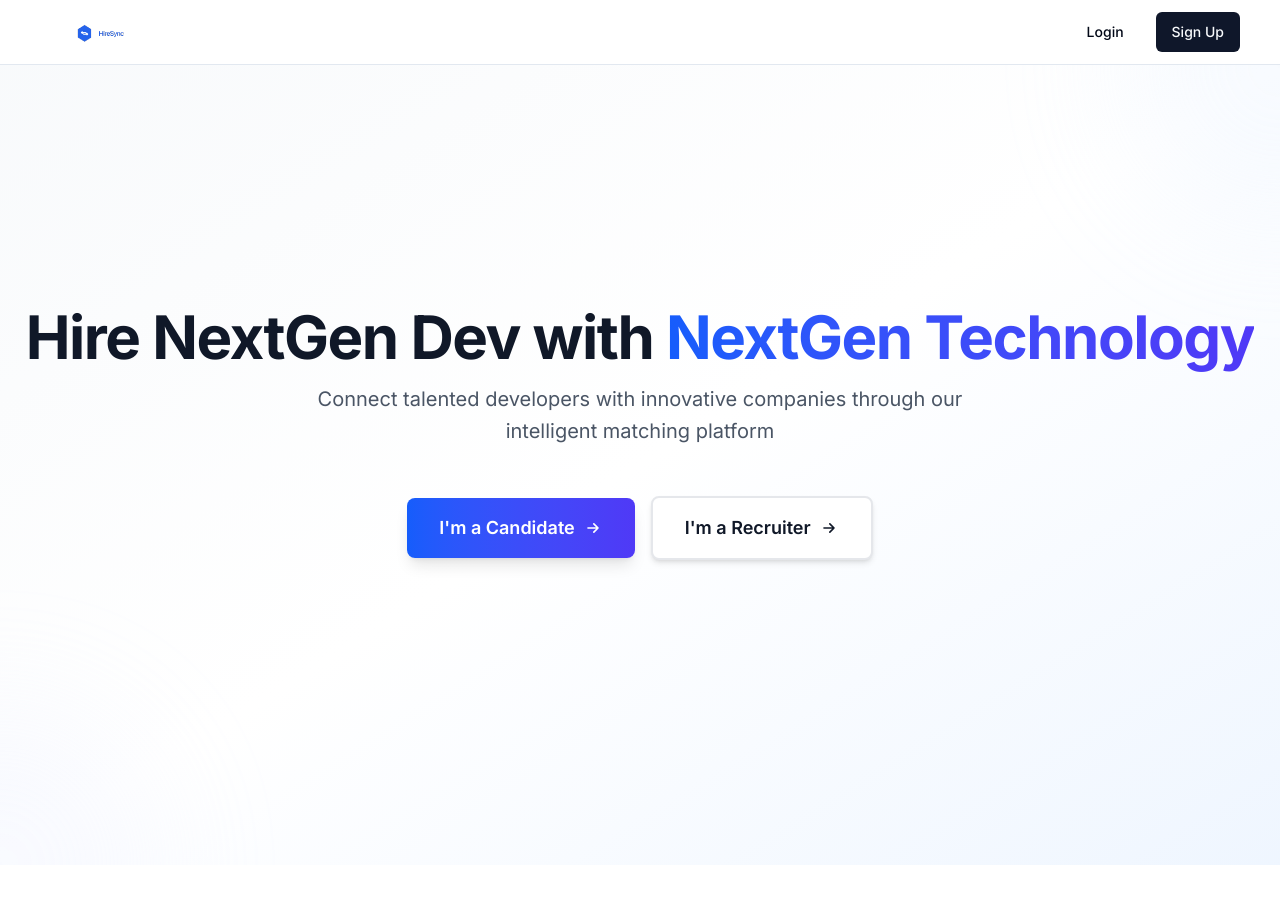
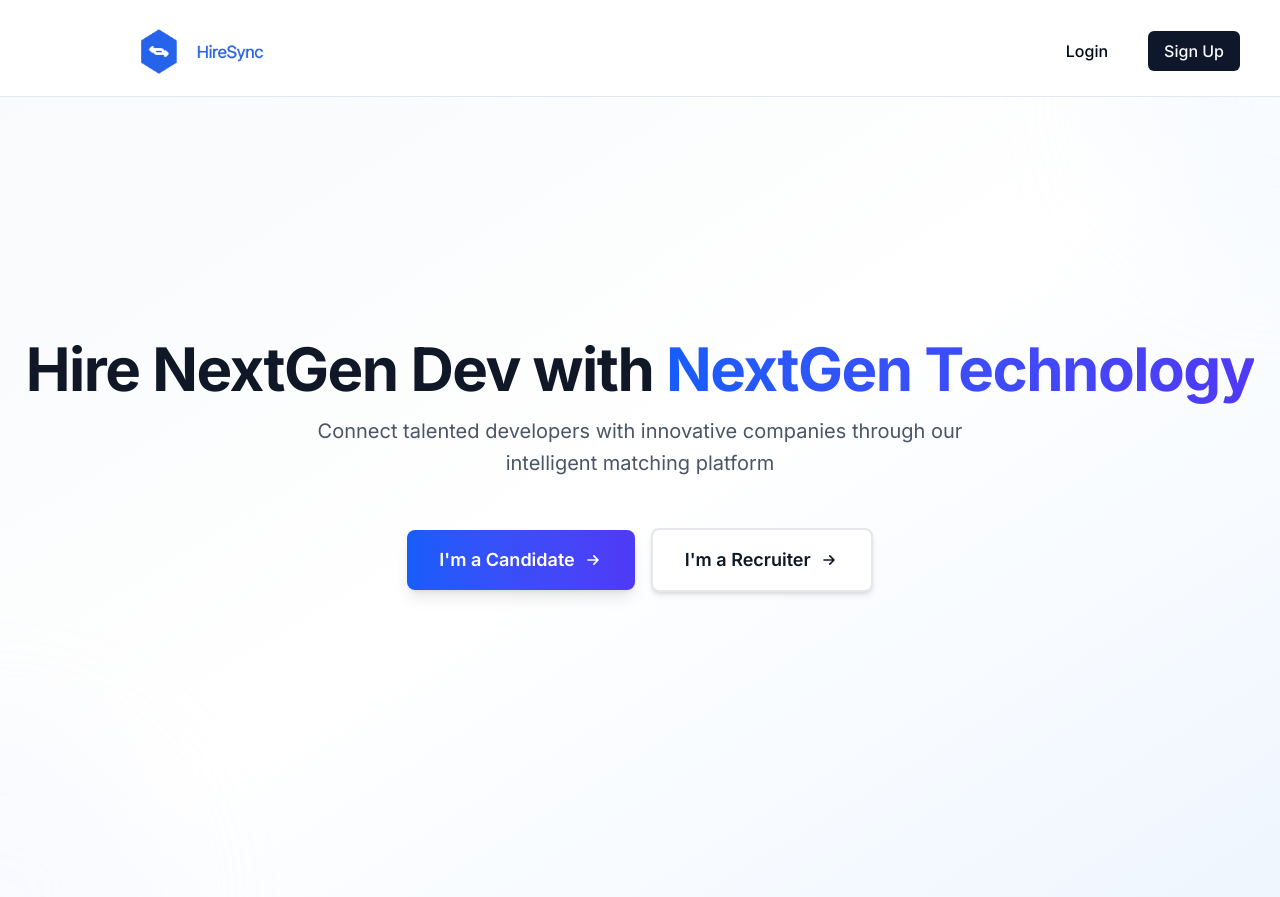
Before and after one commit to shrsijan/HireSync, a Next.js app in the folder frontend/: page / in a window 1280 px wide. Before the commit the page ends 865 px from the top, so only its background shows below. Built offline with nearby package versions, Linux system fonts and the light colour scheme; no server answers.

Commit message:
Merge updated navbar.tsx from prakriti-dev

```diff
--- a/frontend/components/navbar.tsx
+++ b/frontend/components/navbar.tsx
@@ -1,3 +1,4 @@
+// components/navbar.tsx
 "use client"
 
 import Link from "next/link"
@@ -10,51 +11,55 @@ export function Navbar() {
 
   return (
     <nav className="border-b">
-      <div className="container mx-auto flex h-16 items-center px-10">
-        <Link href="/" className="mr-6" aria-label="Hiresync home">
+      <div className="container mx-auto flex h-24 items-center px-10">
+
+        {/* Logo */}
+        <Link
+          href="/"
+          className="mr-8 flex items-center"
+          aria-label="Hiresync home"
+        >
           <Image
             src="/logo.svg"
             alt="Hiresync"
-            width={120}
-            height={28}
-            sizes="120px"
+            width={320}    // ⬅️ Increased size further
+            height={110}
             priority
           />
         </Link>
 
-        {status === "authenticated" && (
-          <div className="mx-6 flex items-center space-x-4 lg:space-x-6">
-            <Link
-              href="/dashboard"
-              className="text-sm font-medium transition-colors hover:text-primary"
-            >
-              Dashboard
-            </Link>
-          </div>
-        )}
-
-        <div className="ml-auto flex items-center space-x-4">
+        {/* Right side (Login / Logout) */}
+        <div className="ml-auto flex items-center space-x-6">
           {status === "loading" ? (
             <div className="h-9 w-32" />
           ) : session ? (
             <Button
               variant="ghost"
-              className="text-sm font-medium"
+              className="text-lg font-bold mt-1.5"   // ⬅️ Lowered slightly
               onClick={() => signOut({ callbackUrl: "/" })}
             >
               Logout
             </Button>
           ) : (
             <>
-              <Button asChild variant="ghost" className="text-sm font-medium">
+              <Button
+                asChild
+                variant="ghost"
+                className="text-base font-medium mt-1.5"  // ⬅️ lowered to match logo alignment
+              >
                 <Link href="/login">Login</Link>
               </Button>
-              <Button asChild className="text-sm font-medium">
+
+              <Button
+                asChild
+                className="text-base font-medium mt-1.5"  // ⬅️ lowered
+              >
                 <Link href="/signup">Sign Up</Link>
               </Button>
             </>
           )}
         </div>
+
       </div>
     </nav>
   )
```
